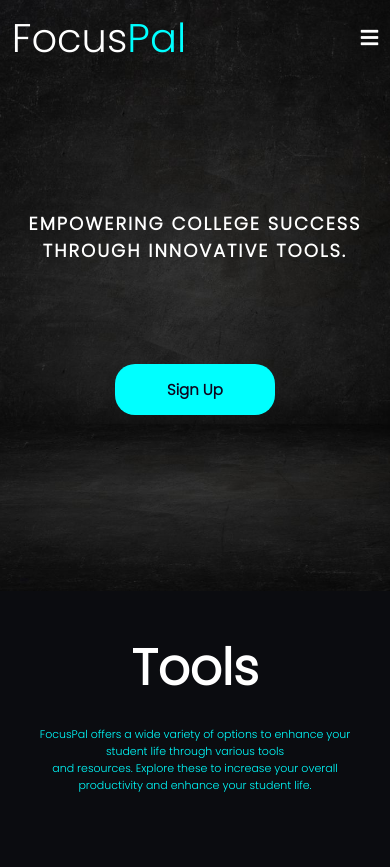
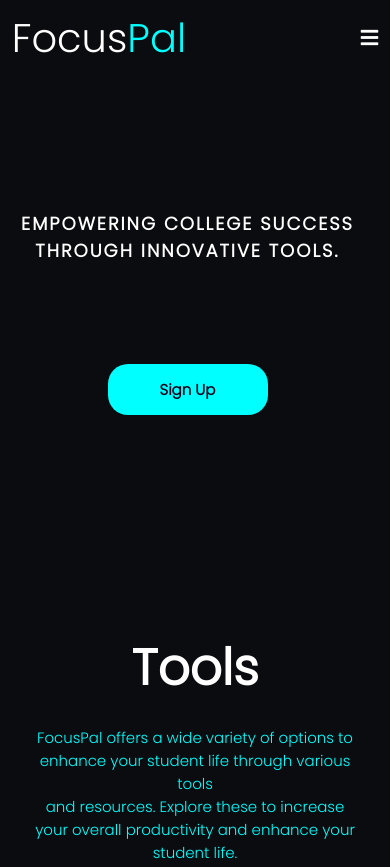
Before and after one commit to JP3ra/FocusPal-Wad-Project, a website: page static/index.html in a window 390 px wide. Shown: the top 867 px of the page. Drawn offline with nearby package versions, Linux system fonts and the light colour scheme.

Commit message:
removed bg

```diff
--- a/static/css/styles.css
+++ b/static/css/styles.css
@@ -620,10 +620,16 @@
     }
 }
 
+
 @media (max-width: 400px){
+    body{
+        text-align: center;
+    }
     .home{
         height: 70vh;
-        width: 100%;
+        width: 375px;
+        background-image: none;
+        background-color: #0B0c10;
     }
     .heading1{
         font-size: 18px;
@@ -633,5 +639,15 @@
         width: 160px;
     }
 
+    .main-text h4{
+        font-size: 15px;
+    }
+    .footer .container .contact-box .right input{
+        width: 250px;
+        display: flex;
+        justify-content: center;
+        align-items: center;
+    }
+
 
 }
```
